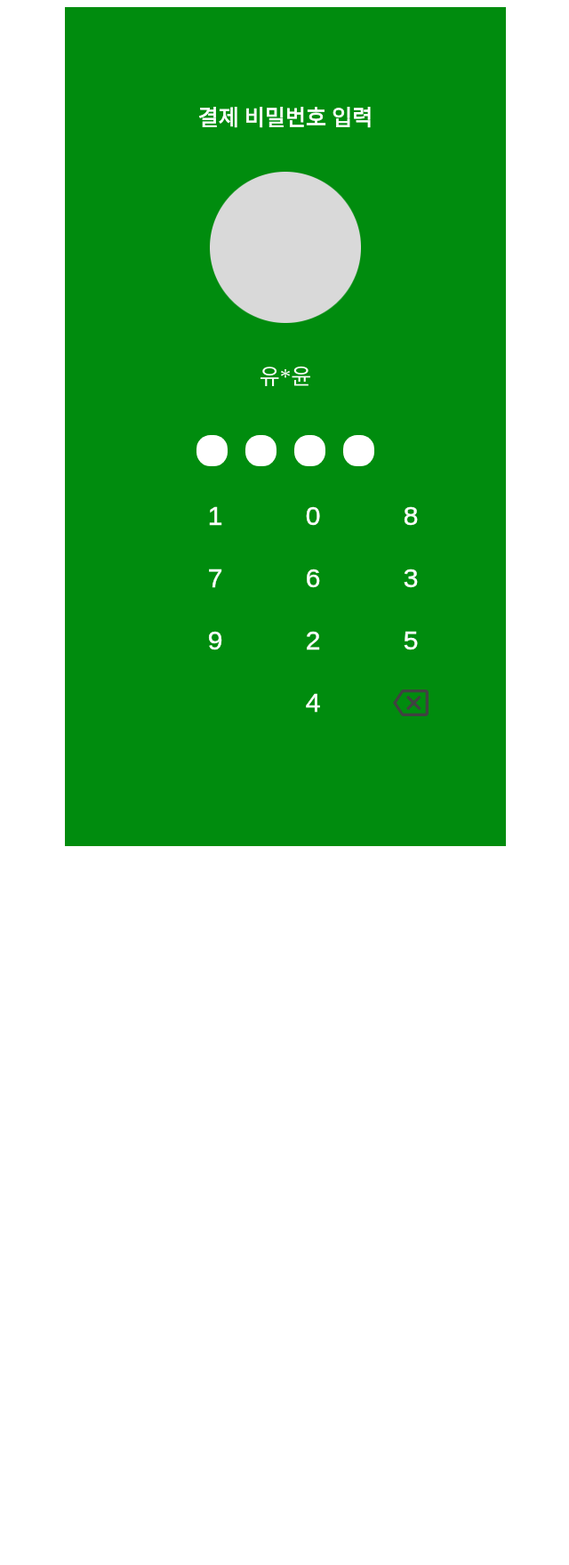
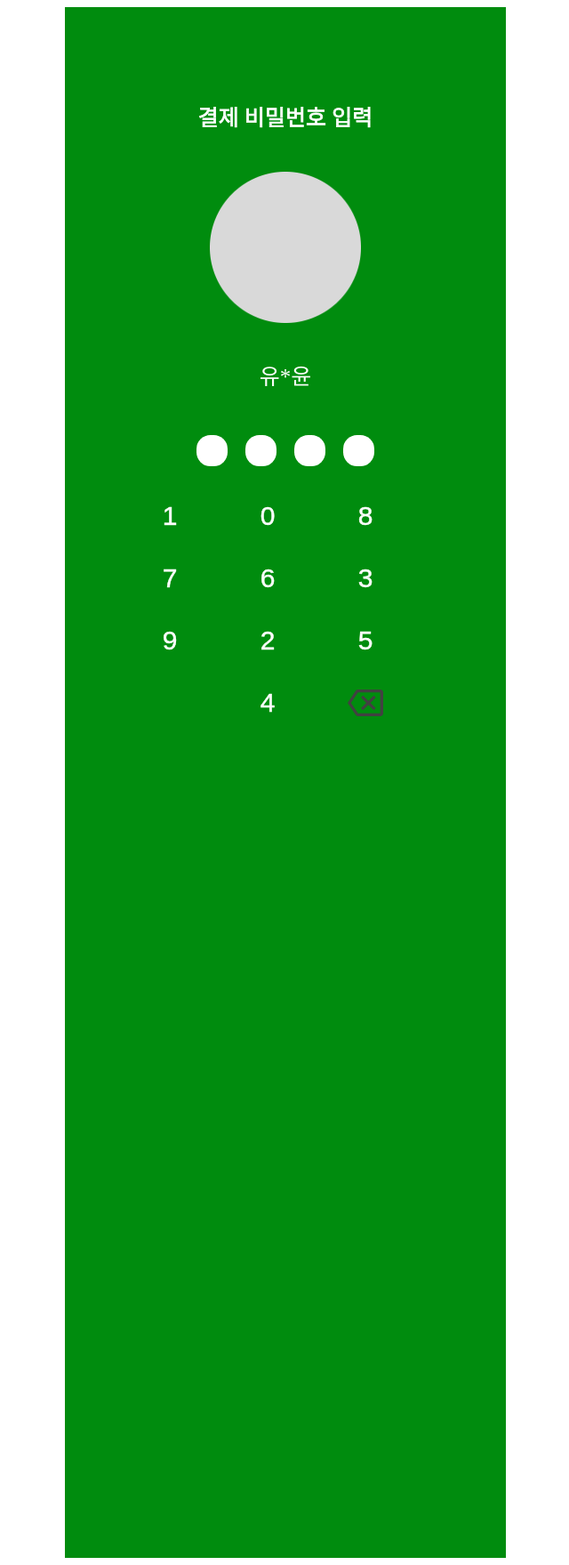
Before and after one commit to app-and-me/2025_ITShow_MirimPay_Client, a React (Vite) app: page /pin in a window 1280 px wide. Shown: the whole page at 89% size, without its empty margins (319-959 px from the left). Before the commit the page ends 959 px from the top, so only its background shows below. Built offline with nearby package versions, Linux system fonts and the light colour scheme.

Commit message:
✨ feat: 결제 비밀번호 입력 핀 위치 조절

```diff
--- a/src/pages/Pin.tsx
+++ b/src/pages/Pin.tsx
@@ -63,7 +63,6 @@ const Keypad = styled.div`
   margin-top: 150px;
   position: absolute;
   top: 50%;
-  left: 41.5%;
   display: grid;
   grid-template-columns: repeat(3, 100px);
   gap: 10px;
@@ -72,7 +71,7 @@ const Keypad = styled.div`
 const KepadWrapper = styled.div`
   display: flex;
   justify-content: center;
-
+  height: 100vh;
 `
 
 const Button = styled.button`
```
